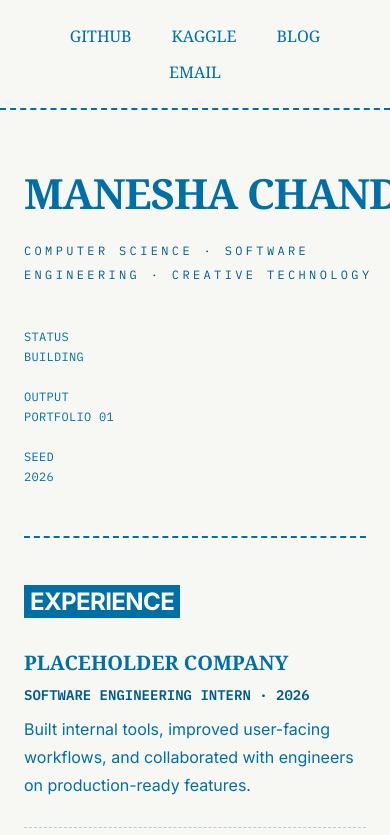
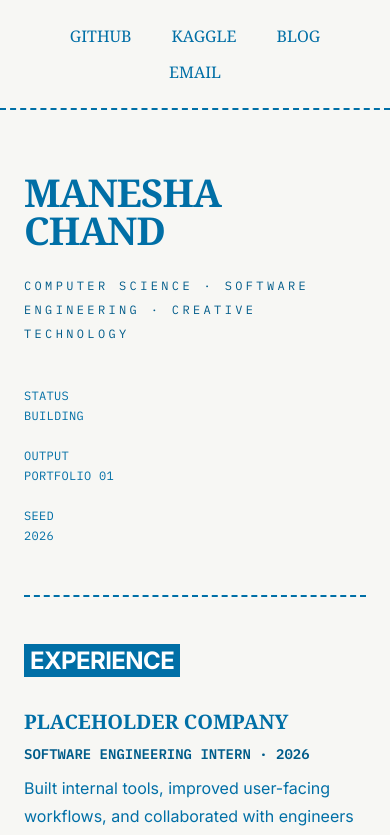
Before and after one commit to build4me2/Portfolio-Manisha, a React (Vite) app: page / in a window 390 px wide. Shown: the top 835 px of the page. Built offline with nearby package versions, Linux system fonts and the light colour scheme.

Commit message:
Fix hero heading overflow on small screens

```diff
--- a/src/App.tsx
+++ b/src/App.tsx
@@ -14,7 +14,7 @@ function App() {
       <main className="mx-auto max-w-7xl px-6 pb-20 pt-16 md:px-10 lg:px-12">
         <section className="grid gap-10 lg:grid-cols-[1.05fr_0.95fr] lg:items-end">
           <div>
-            <h1 className="whitespace-nowrap font-display text-[clamp(2.6rem,7vw,4.9rem)] font-bold uppercase leading-none tracking-tight text-ink">
+            <h1 className="font-display text-[clamp(2.4rem,7vw,4.9rem)] font-bold uppercase leading-none tracking-tight text-ink">
               Manesha Chand
             </h1>
             <p className="mt-6 max-w-3xl font-mono text-xs uppercase leading-6 tracking-[0.28em] text-inkDark md:text-sm">
```
